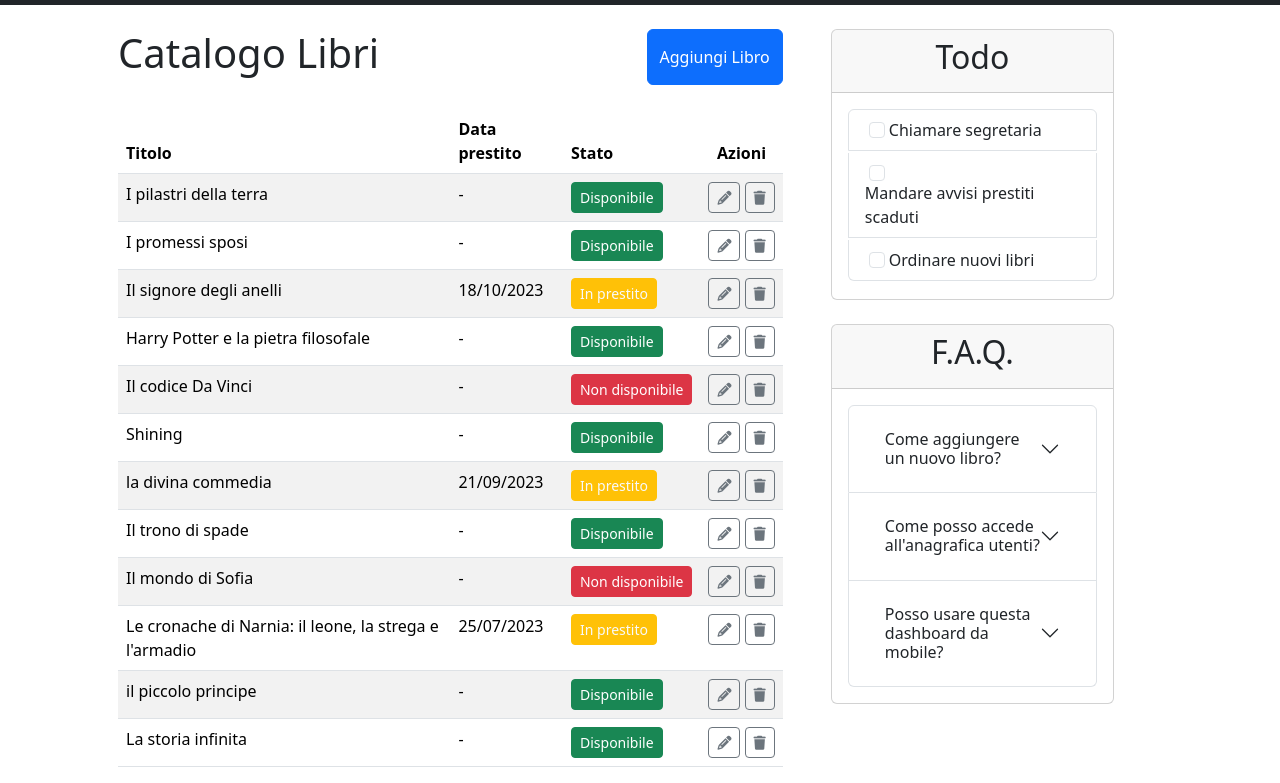
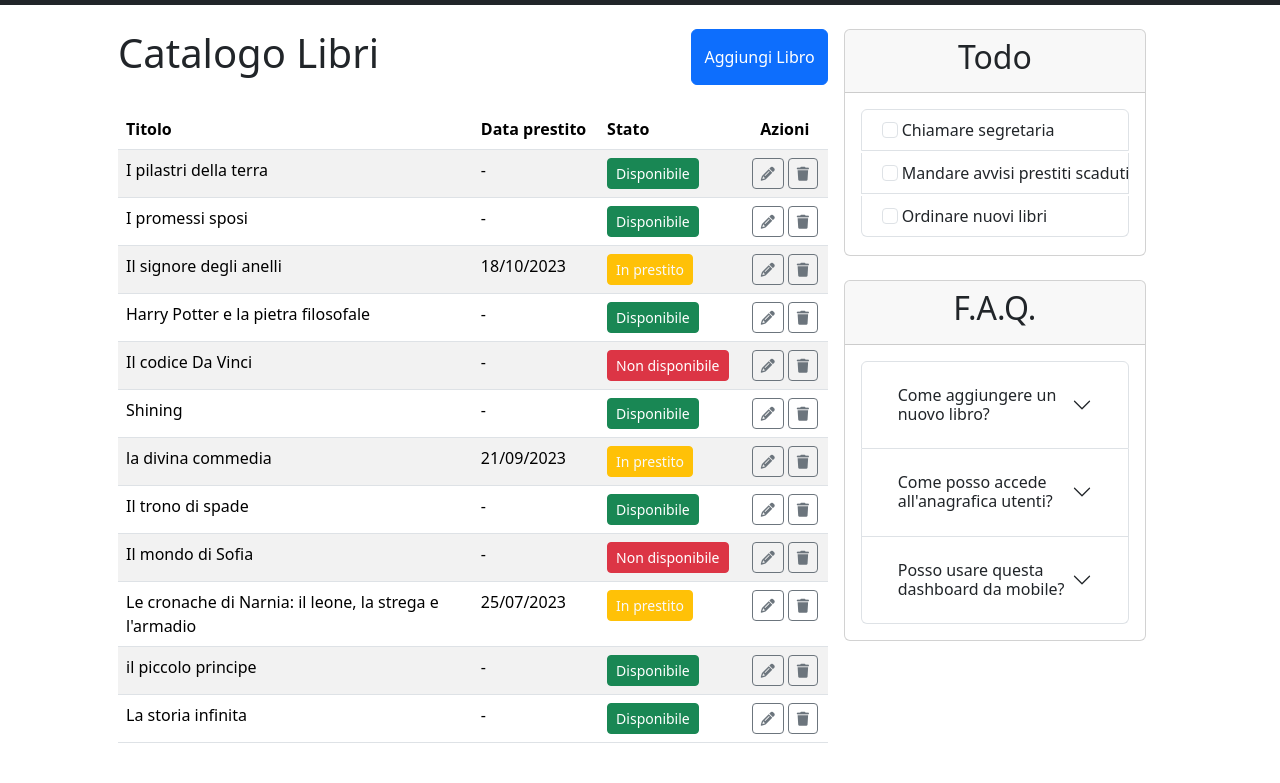
Before and after one commit to ViktorJoseCentonza/html-css-bootstrap-dashboard, a plain HTML site: page index.html in a window 1280 px wide. Shown: the part 81-864 px from the top of the page. After the commit the page ends 840 px from the top, so only its background shows below. Drawn offline with nearby package versions, Linux system fonts and the light colour scheme.

Commit message:
fix text clipping "todo"

```diff
--- a/index.html
+++ b/index.html
@@ -80,7 +80,7 @@
 
     </header>
 
-    <main class="px-2 px-md-5 d-xl-flex justify-content-xl-center container-md">
+    <main class="px-2 px-xl-5 d-xl-flex justify-content-xl-center container-md">
 
         <section id="table-section" class="w-100">
             <container class="d-flex justify-content-between  py-4">
@@ -246,14 +246,14 @@
         </section>
 
 
-        <section id="card-section" class="my-lg-4 m-lg-5">
+        <section id="card-section" class="my-lg-4 mx-xl-3">
             <container id="todo">
                 <div class="card text-center">
                     <div class="card-header">
                         <h2>Todo</h2>
                     </div>
 
-                    <div class="card-body text-start">
+                    <div class="card-body text-start text-nowrap">
 
                         <ul class="list-group">
                             <li class="list-group-item form-check ">
@@ -263,7 +263,7 @@
 
                             <li class="list-group-item form-check">
                                 <input class="form-check-input mx-1" type="checkbox" value="" id="" />
-                                <label class="form-check-label" for=""> Mandare avvisi prestiti scaduti </label>
+                                <label class="form-check-label" for="">Mandare avvisi prestiti scaduti</label>
                             </li>
 
                             <li class="list-group-item form-check">
```
